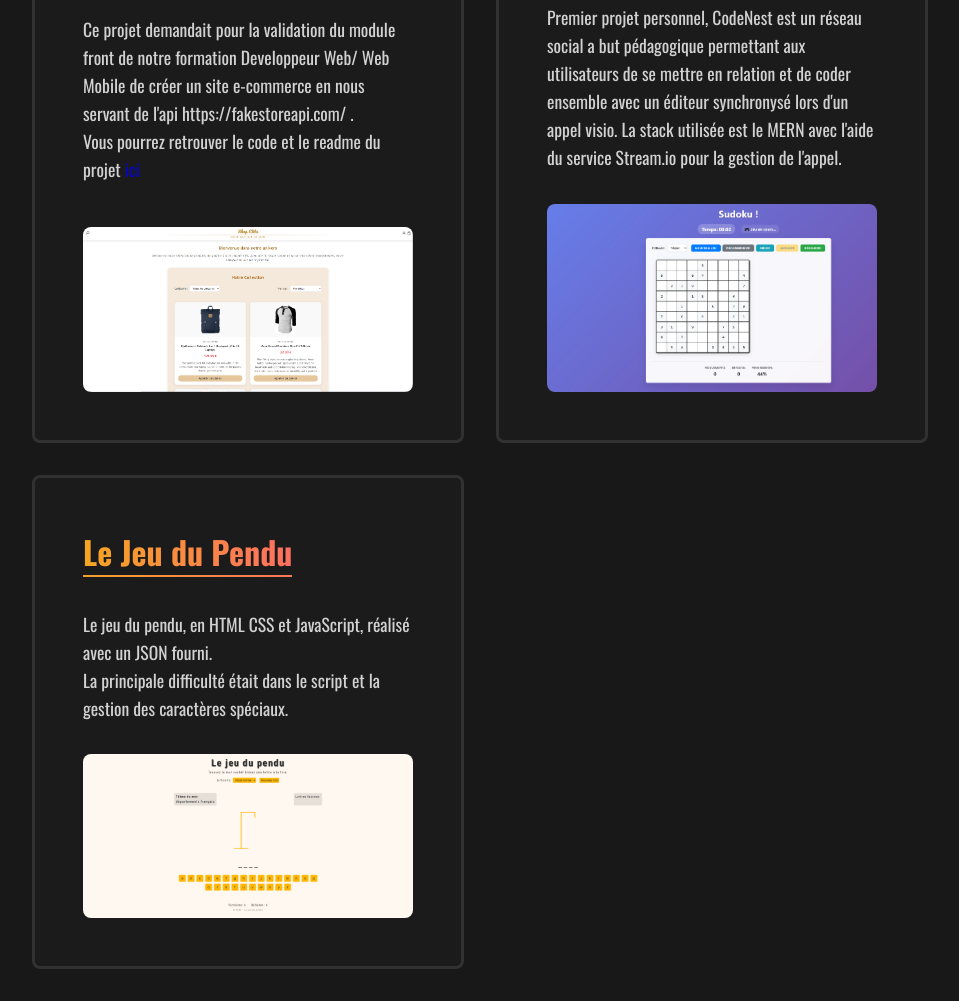
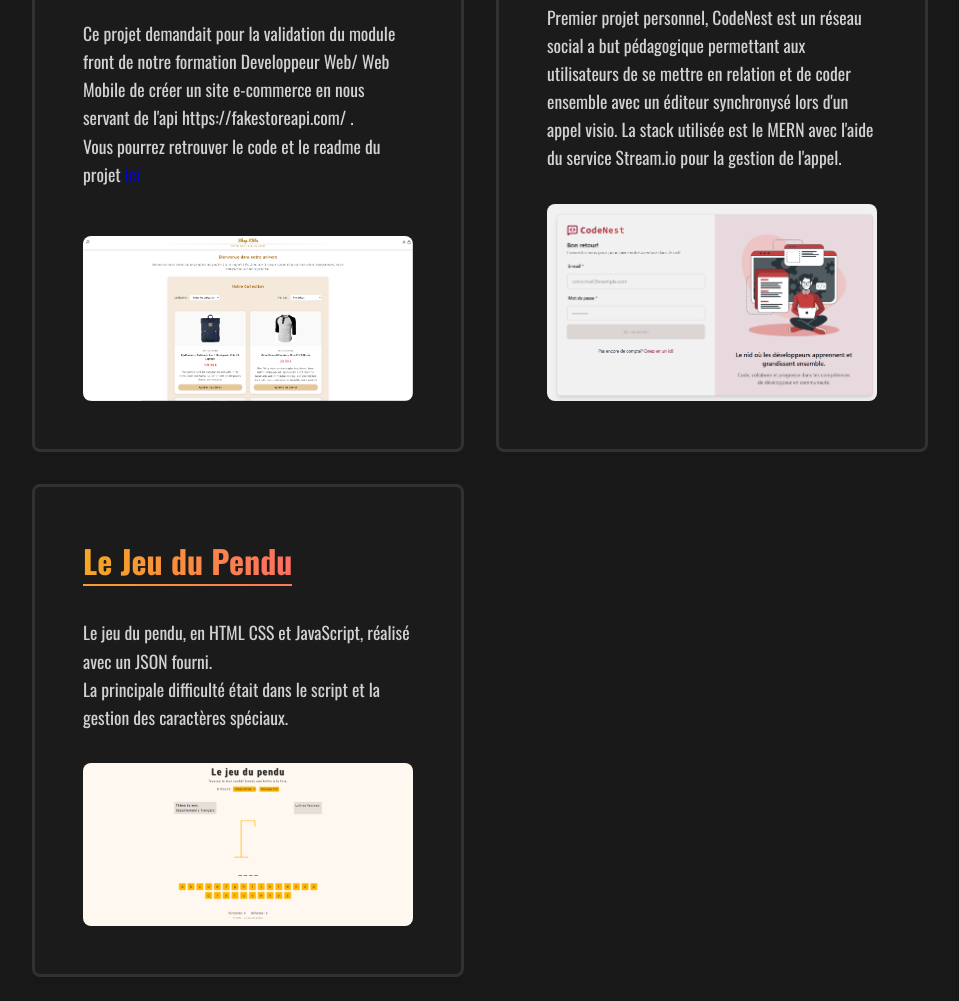
Before and after one commit to Saltyway12/portfolio, a plain HTML site: page index.html in a window 1280 px wide. Shown: the part 3083-4084 px from the top of the page, without its empty margins (160-1119 px from the left). Drawn offline with nearby package versions, Linux system fonts and the light colour scheme.

Commit message:
Update index.html

```diff
--- a/index.html
+++ b/index.html
@@ -246,8 +246,8 @@
 							La stack utilisée est le MERN avec l'aide du service Stream.io pour la gestion de l'appel.
   						</p>
 					<img
-						src="images/captureSudoku.PNG"
-						alt="Capture d'écran du Sudoku" />
+						src="images/captureCodeNest.png"
+						alt="Capture d'écran de CodeNest" />
 				</div>
 
 				<!-- PROJET 3: PLACEHOLDER -->
```
